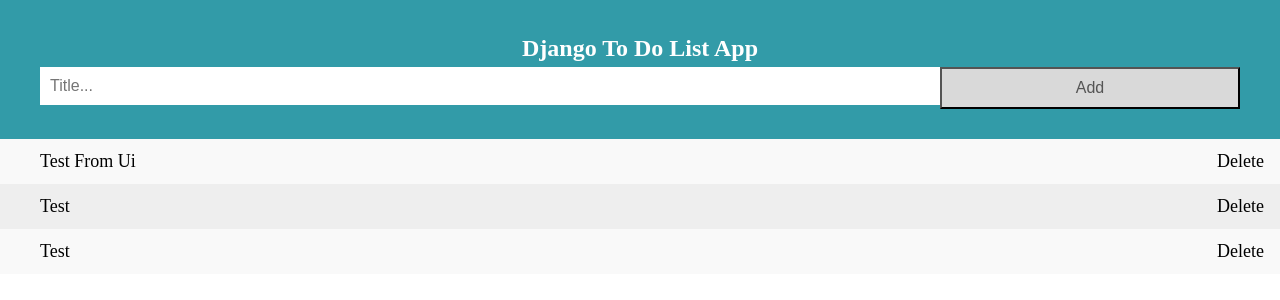
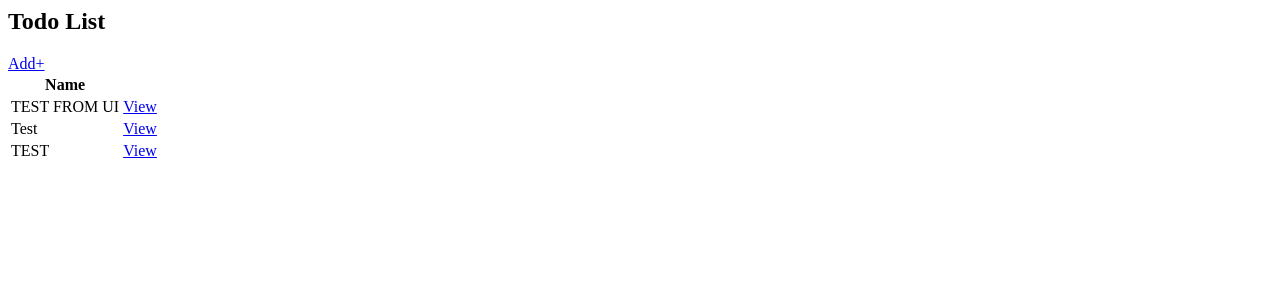
Before and after one commit to Danielmbuthia/django_todo_app, a Django app: page / in a window 1280 px wide. Shown: the top 300 px of the page. Run offline with Django 4.2, Linux system fonts and the light colour scheme; data comes from the database, SQL or seed files in the repository; both versions use the stored data as it was after the commit.

Commit message:
class based views implementation

```diff
--- a/templates/index.html
+++ b/templates/index.html
@@ -130,7 +130,7 @@
 
 <div id="myDIV" class="header">
   <h2 style="margin:5px">Django To Do List App</h2>
-  <form action="" method="POST">
+  <form action="{{route('home')}}" method="POST">
     {% csrf_token %}
     <input type="text" name="name" id="myInput" placeholder="Title...">
     <button type="submit" class="addBtn">Add</button>
--- a/todo/settings.py
+++ b/todo/settings.py
@@ -38,7 +38,7 @@
     'django.contrib.messages',
     'django.contrib.staticfiles',
 
-    'todo_app',
+    'todo_app.apps.TodoAppConfig',
 ]
 
 MIDDLEWARE = [
--- a/todo/urls.py
+++ b/todo/urls.py
@@ -18,5 +18,5 @@
 
 urlpatterns = [
     path('admin/', admin.site.urls),
-    path('',include('todo_app.urls'),name='todo_app')
+    path('',include(('todo_app.urls', 'todo_app'), namespace='todo_app'))
 ]
--- /dev/null
+++ b/todo_app/forms.py
@@ -0,0 +1,6 @@
+
+from .models import Todo
+
+class TodoCreateForm():
+    class  Meta:
+        model = Todo
--- a/todo_app/models.py
+++ b/todo_app/models.py
@@ -4,9 +4,9 @@
 # Create your models here.
 
 class Todo(models.Model):
+    user = models.ForeignKey(User, on_delete=models.CASCADE, null=True, blank=True)
     name = models.CharField(max_length=200)
     description = models.TextField(null=True, blank=True)
-    user = models.ForeignKey(User, on_delete=models.CASCADE, null=True, blank=True),
     complete = models.BooleanField(default=False)
     created_at = models.DateTimeField(auto_now_add=True)
     updated_at = models.DateTimeField(auto_now_add=True)
--- /dev/null
+++ b/todo_app/templates/todo/detail.html
@@ -0,0 +1 @@
+<h2>Todo: {{ todo }}</h2>
--- /dev/null
+++ b/todo_app/templates/todo/todo_form.html
@@ -0,0 +1,6 @@
+<h2>Add Todo</h2>
+
+<form>
+    {{form.as_p}}
+    <input type='submit' value='Submit'/>
+</form>
--- /dev/null
+++ b/todo_app/templates/todo/todo_list.html
@@ -0,0 +1,19 @@
+<h2>Todo List</h2>
+
+ <a href="{% url 'todo_app:create' %}">Add+</a>
+  <table>
+    <thead>
+        <tr>
+            <th>Name</th>
+            <th></th>
+        </tr>
+    </thead>
+    <tbody>
+        {% for todo in  todos reversed %}
+            <tr>
+                <td>{{todo.name}}</td>
+                <td><a href="{% url 'todo_app:detail' todo.id %}">View</a></td>
+            </tr>
+        {% endfor %}
+    <tbody>
+  </table>
--- a/todo_app/urls.py
+++ b/todo_app/urls.py
@@ -1,8 +1,10 @@
 from django.urls import path
 
-from .views import TodoDeleteView, TodoListView
+from .views import TodoCreateView, TodoDeleteView, TodoDetailView, TodoListView
 
 urlpatterns = [
     path('',TodoListView.as_view(), name='home'),
-    path('delete/<int:pk>',TodoDeleteView.as_view(),name='delete')
+     path('detail/<pk>/',TodoDetailView.as_view(), name='detail'),
+    path('delete/<int:pk>/',TodoDeleteView.as_view(),name='delete'),
+    path('create/',TodoCreateView.as_view(),name='create')
 ]
--- a/todo_app/views.py
+++ b/todo_app/views.py
@@ -1,5 +1,6 @@
 from django.shortcuts import render, redirect
-from django.views.generic import ListView,DeleteView
+from django.views.generic import ListView,DeleteView,DetailView,CreateView
+from django.urls import reverse_lazy
 
 from todo_app.models import Todo
 
@@ -23,9 +24,21 @@
 
 class TodoListView(ListView):
     model = Todo
-    template_name = "index.html"
+    template_name = "todo/todo_list.html"
     context_object_name = 'todos'
 
 class TodoDeleteView(DeleteView):
     model = Todo
     template_name = "todo/delete.html"
+
+
+class TodoDetailView(DetailView):
+    model = Todo
+    template_name = "todo/detail.html"
+    context_object_name = 'todo'
+
+class TodoCreateView(CreateView):
+    model = Todo
+    fields = "__all__"
+    template_name = "todo/todo_form.html"
+    success_url = reverse_lazy('home')
```
Also changed, not shown: todo_app/templates/todo/delete.html (added, +14 -0 lines), todo_app/templates/todo/todos.html (added, +15 -0 lines), db.sqlite3, todo_app/migrations/0002_alter_todo_options_todo_complete_todo_created_at_and_more.py (added), todo_app/migrations/0003_todo_user.py (added).
